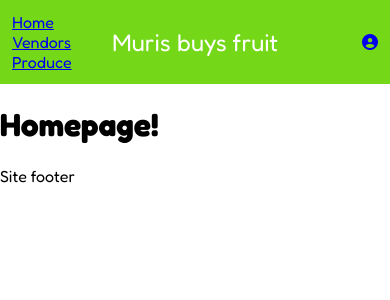
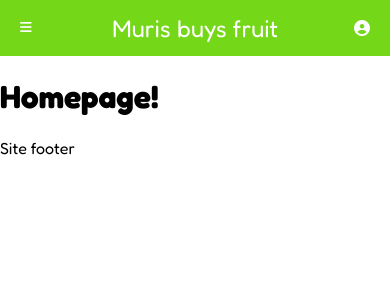
Before and after one commit to dacelensa/webdevexam, a Flask app: page / in a window 390 px wide. Shown: the top 300 px of the page. Run offline with Flask 3, Linux system fonts and the light colour scheme; some libraries are stand-ins or nearby versions.

Commit message:
Added mobile menu

```diff
--- a/static/style.css
+++ b/static/style.css
@@ -15,16 +15,76 @@ body {
 /* Menu */
 .desktop-menu {
     display: none;
-
 }
 
-@media only screen and (min-width: 1024px) {
-    .desktop-menu {
+.mobile-menu {
+    display: none;
+    position: fixed;
+    width: 100%;
+    height: 100%;
+    top: 0;
+    left: 0;
+    background: white;
+    z-index: 10;
+    padding: 32px;
+    flex-direction: column;
+}
+
+.mobile-menu.visible {
+    display: flex;
+}
+
+.mobile-menu-header {
+    display: flex;
+    flex-direction: row;
+    flex-wrap: nowrap;
+    align-items: center;
+    margin-bottom: 16px;
+    justify-content: space-between;
+}
+
+.mobile-menu a {
+    text-decoration: none;
     display: flex;
     align-items: center;
-        flex-direction: row;
-        flex-wrap: nowrap;
-        gap: 4px;
+    color: rgb(58, 109, 22);
+    font-size: 1.5rem;
+    padding: 10px 0;
+}
+
+.mobile-menu-line {
+    width: 50%;
+    height: 2px;
+    background-color: rgb(184, 216, 167);
+    margin-bottom: 8px;
+}
+
+.mobile-menu-title {
+    font-size: 2rem;
+    color: rgb(58, 109, 22);
+}
+
+.mobile-menu-button {
+    color: white;
+    padding: 0 8px;
+    height: 32px;
+    display: inline-flex;
+    align-items: center;
+    border-radius: 8px;
+    border: 0;
+    background: transparent;
+}
+
+.mobile-menu-close-button {
+    color: rgb(58, 109, 22);
+    width: 32px;
+    height: 32px;
+    display: inline-flex;
+    align-items: center;
+    border-radius: 8px;
+    border: 0;
+    background: transparent;
+    font-size: 1.25rem;
 }
 
 .user-profile a,
@@ -41,10 +101,20 @@ body {
 .user-profile a:hover,
 .desktop-menu a:hover {
     color: rgb(58, 109, 22);
-        background: rgb(180, 228, 135);
+    background: rgb(188, 235, 145);
 }
 
-    .mobile-menu {
+@media only screen and (min-width: 1024px) {
+    .desktop-menu {
+        display: flex;
+        align-items: center;
+        flex-direction: row;
+        flex-wrap: nowrap;
+        gap: 4px;
+    }
+
+    .mobile-menu,
+    .mobile-menu-button {
         display: none;
     }
 }
--- a/templates/base.html
+++ b/templates/base.html
@@ -14,18 +14,30 @@
 
     <body>
         <header class="site-header">
+            <section class="menu-bar">
                 <nav class="desktop-menu">
                     <a href="/" title="Home"><i class="fa-solid fa-seedling"></i></a>
                     <a href="/" title="Home">Home</a>
                     <a href="/vendors" title="Vendors">Vendors</a>
                     <a href="/produce" title="Produce">Produce</a>
                 </nav>
-            <nav class="mobile-menu">
+
+                <button class="mobile-menu-button" title="Menu" onclick="open_mobile_menu()">
+                    <i class="fa-solid fa-bars"></i>
+                </button>
+                <nav class="mobile-menu" id="mobile-menu">
+                    <header class="mobile-menu-header">
+                        <span class="mobile-menu-title">Menu</span>
+                        <button class="mobile-menu-close-button" title="Close menu" onclick="close_mobile_menu()">
+                            <i class="fa-solid fa-times"></i>
+                        </button>
+                    </header>
+                    <div class="mobile-menu-line"></div>
                     <a href="/" title="Home">Home</a>
                     <a href="/vendors" title="Vendors">Vendors</a>
                     <a href="/produce" title="Produce">Produce</a>
                 </nav>
-
+            </section>
             <a href="/" class="site-name" title="Home">Muris buys fruit</a>
 
             <section class="user-profile">
@@ -41,6 +53,15 @@
         <footer>
             Site footer
         </footer>
+
+        <script>
+            function open_mobile_menu() {
+                document.getElementById("mobile-menu").classList.add("visible")
+            }
+            function close_mobile_menu() {
+                document.getElementById("mobile-menu").classList.remove("visible")
+            }
+        </script>
     </body>
 
 </html>
```
Lines whose indentation alone changed are shown as unchanged.
